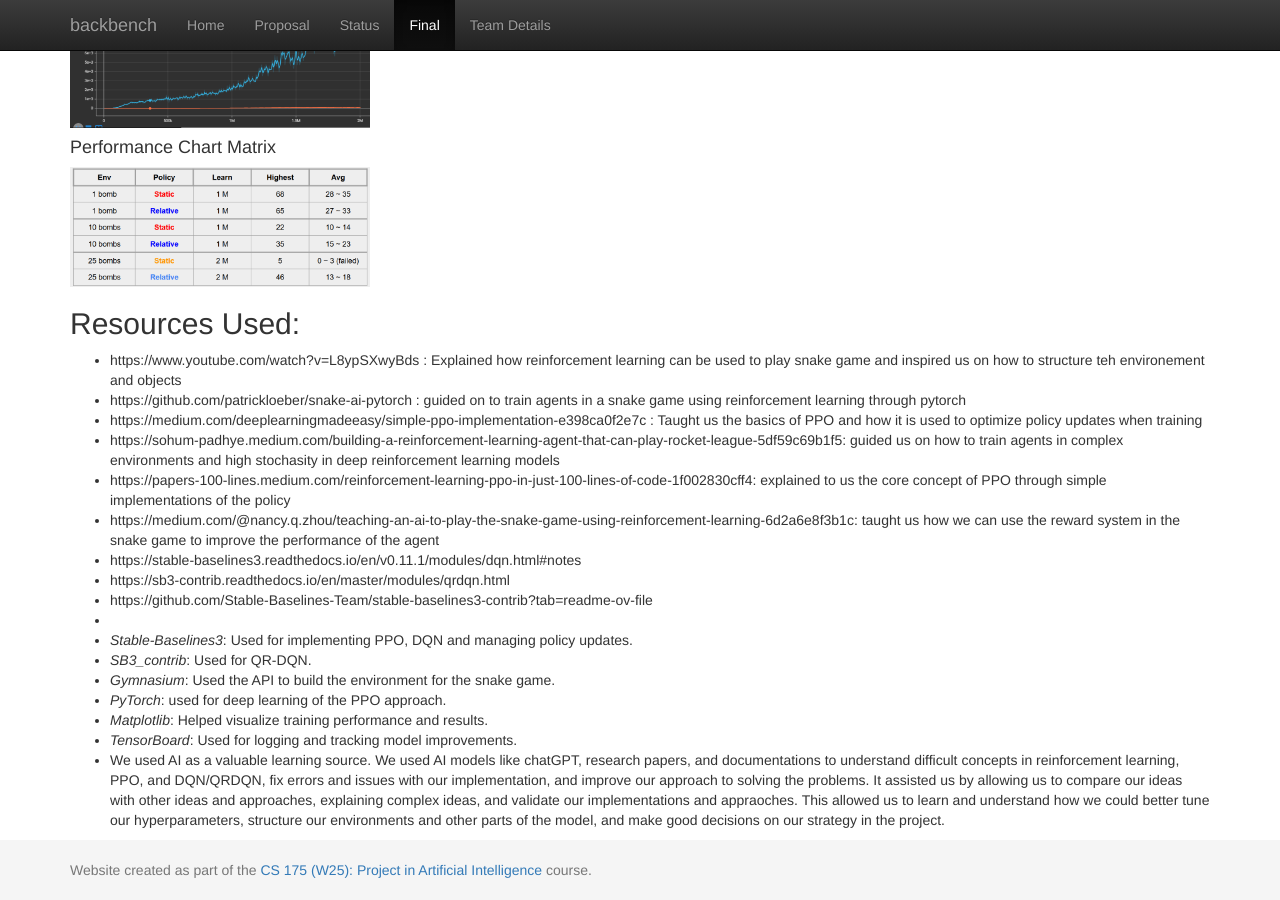
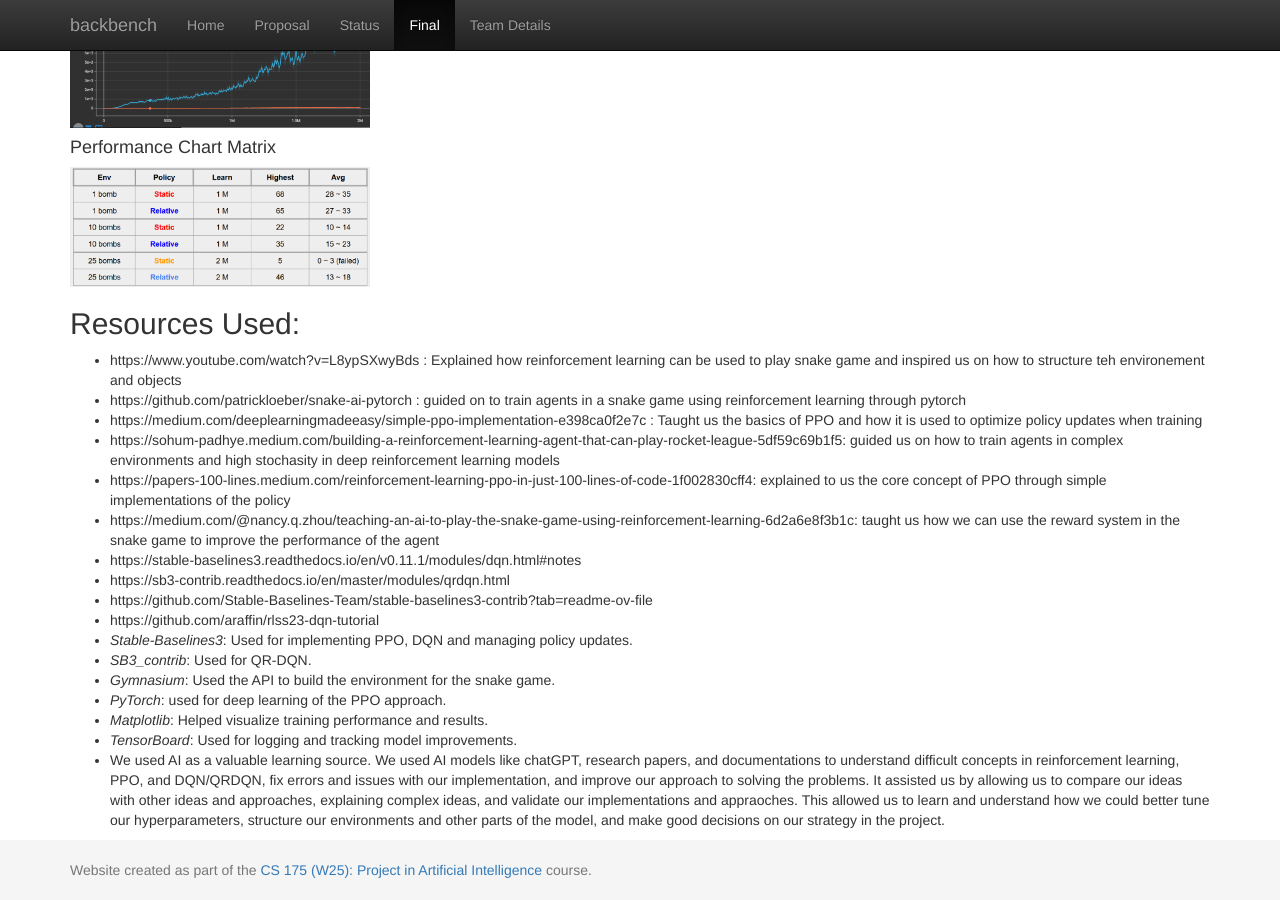
Before and after one commit to mcthoma1/backbench, a Jekyll site: the page built from docs/final.md, in a window 1280 px wide and 900 px high, scrolled down 3618 px. Built offline with Jekyll 4.4.1, drawn with Linux system fonts in a browser that asks for light colours; some of the changed lines change nothing that is shown.

Commit message:
added sources

```diff
--- a/docs/final.md
+++ b/docs/final.md
@@ -123,7 +123,7 @@ In our PPO approach, we observed that the model’s improvement plateaued in sta
 - https://stable-baselines3.readthedocs.io/en/v0.11.1/modules/dqn.html#notes
 - https://sb3-contrib.readthedocs.io/en/master/modules/qrdqn.html
 - https://github.com/Stable-Baselines-Team/stable-baselines3-contrib?tab=readme-ov-file
--
+- https://github.com/araffin/rlss23-dqn-tutorial
 - *Stable-Baselines3*: Used for implementing PPO, DQN and managing policy updates.
 - *SB3_contrib*: Used for QR-DQN.
 - *Gymnasium*: Used the API to build the environment for the snake game.
```
